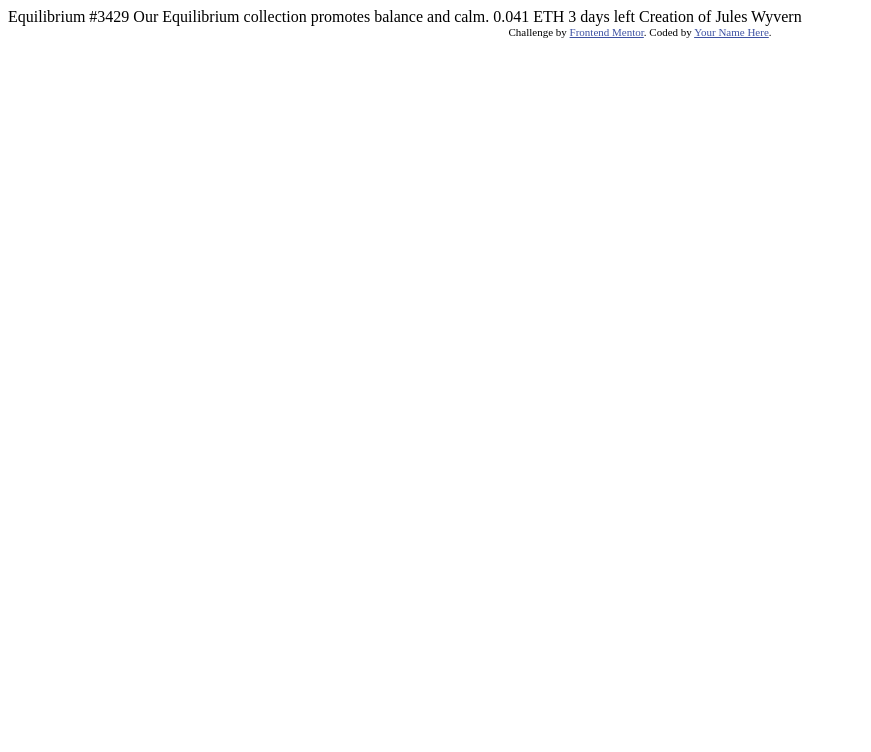
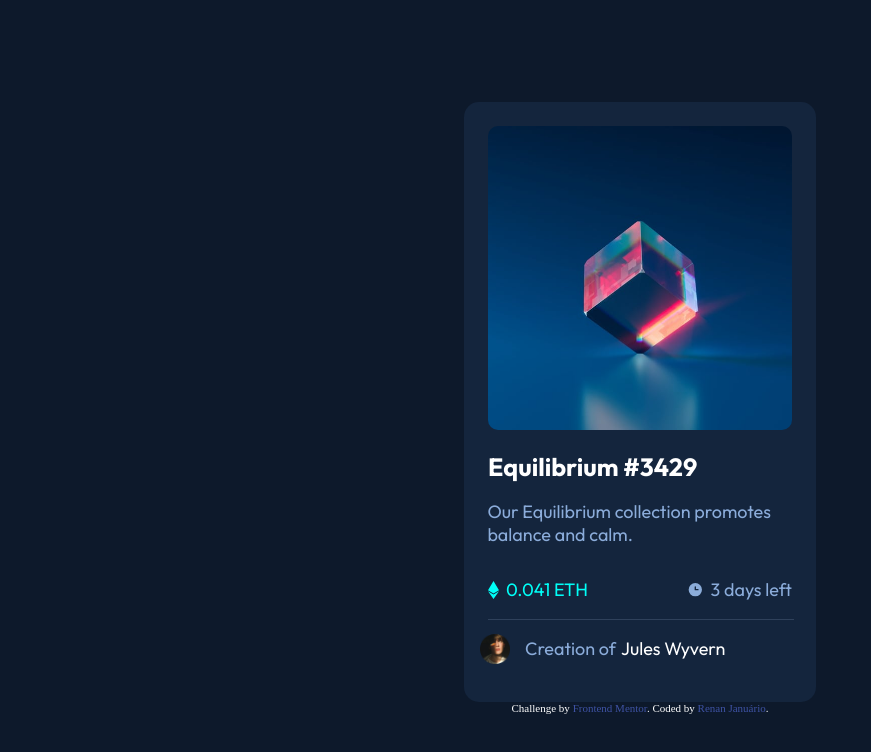
Before and after one commit to renanjdev/nft-card-component, a plain HTML site: page index.html in a window 1280 px wide. Shown: the whole page, without its empty margins (0-871 px from the left). Drawn offline with Linux system fonts and the light colour scheme.

Commit message:
create the style sheet

```diff
--- /dev/null
+++ b/css/style.css
@@ -0,0 +1,119 @@
+body {
+    background-color: hsl(217, 54%, 11%);
+    display: flex;
+    overflow: hidden;
+    align-items: center;
+    justify-content: center;
+    flex-direction: column;
+    height: 100vh;
+}
+
+main {
+    background-color: hsl(216, 50%, 16%);
+    box-sizing: border-box;
+    width: 22em;
+    height: 37.5em;
+    border-radius: 15px;
+    font-family: 'Outfit', sans-serif;
+    position: relative;
+}
+
+
+.main.-img {
+    width: 19em;
+    margin-top: 1.5em;
+    margin-left: 1.5em;
+    margin-right: 1.5em;
+    border-radius: 10px;
+}
+
+.main.-text {
+    font-weight: 600;
+    color: hsl(0, 0%, 100%);
+    margin-left: 1.5rem;
+    font-size: 25px;
+}
+
+.main.-textClean {
+    font-weight: 300;
+    color: hsl(215, 51%, 70%);
+    margin-left: 1.3em;
+    font-size: 18px;
+}
+
+.main.-alignOut {
+    display: flex;
+    align-items: center;
+    justify-content: space-between;
+    margin-left: 1.5em;
+    margin-right: 1.5em;
+}
+
+.main.-alignIn {
+    display: flex;
+    flex-direction: initial;
+    align-items: center;
+}
+
+.main.-priceEth {
+    color: hsl(178, 100%, 50%);
+    margin-left: 7px;
+    font-size: 18px;
+}
+
+.main.-timeLeft {
+    color: hsl(215, 51%, 70%);
+    margin-left: 7px;
+    font-size: 18px;
+}
+
+.main::before {
+    content: '';
+    position: absolute;
+    bottom: 60px;
+    left: 1.5em;
+    top:517px;
+    display: block;
+    height: 1px;
+    width: 292px;
+    background-color: hsl(215, 32%, 27%);
+}
+
+.avatar {
+    width: 30px;
+}
+
+.alignAvatar {
+    display: flex;
+    align-items: center;
+    margin-left: 1em;
+    position: relative;
+}
+
+.alignAvatar.-color {
+    font-weight: 300;
+    color: hsl(215, 51%, 70%);
+    margin-left: 15px;
+    font-size: 18px;
+    padding: 0;
+
+}
+
+.alignAvatar.-colorSecond {
+    font-weight: 300;
+    color: hsl(0, 0%, 100%);
+    margin-left: 5px;
+    font-size: 18px;
+
+}
+
+footer {
+    font-size: 11px;
+    text-align: center;
+    color: white;
+}
+
+.footer.-link {
+    color: hsl(228, 45%, 44%);
+    text-decoration: none;
+}
--- a/index.html
+++ b/index.html
@@ -1,33 +1,56 @@
 <!DOCTYPE html>
 <html lang="en">
-<head>
-  <meta charset="UTF-8">
-  <meta name="viewport" content="width=device-width, initial-scale=1.0"> <!-- displays site properly based on user's device -->
+  <head>
+    <meta charset="UTF-8">
+    <meta name="viewport" content="width=device-width, initial-scale=1.0">
+    <link rel="preconnect" href="https://fonts.googleapis.com">
+    <link rel="preconnect" href="https://fonts.gstatic.com" crossorigin>
+    <link href="https://fonts.googleapis.com/css2?family=Outfit:wght@400;700&display=swap" rel="stylesheet">
+    <link rel="icon" type="image/png" sizes="32x32" href="../nft-card-component/images/favicon-32x32.png">
+    <title>Frontend Mentor | NFT preview card component</title>
+    <link rel="stylesheet" href="css/style.css">
+  </head>
 
-  <link rel="icon" type="image/png" sizes="32x32" href="./images/favicon-32x32.png">
+  <body>
+    <main>
+      <img class="main -img" src="images/image-equilibrium.jpg" alt="image-equilibrium">
+      <h1 class="main -text">Equilibrium #3429</h1>
+      <h2 class="main -textClean">Our Equilibrium collection promotes balance and calm.</h2>
 
-  <title>Frontend Mentor | NFT preview card component</title>
+        <div class="main -alignOut">
+          <div class="main -alignIn">
+            <svg width="11" height="18" xmlns="http://www.w3.org/2000/svg">
+              <path d="M11 10.216 5.5 18 0 10.216l5.5 3.263 5.5-3.262ZM5.5 0l5.496 9.169L5.5 12.43 0 9.17 5.5 0Z" fill="#00FFF8"/>
+            </svg>
+            <p class="main -priceEth">
+              0.041 ETH
+            </p>
+          </div>
+          <div class="main -alignIn">
+            <svg width="17" height="17" xmlns="http://www.w3.org/2000/svg">
+              <path d="M8.305 2.007a6.667 6.667 0 1 0 0 13.334 6.667 6.667 0 0 0 0-13.334Zm2.667 7.334H8.305a.667.667 0 0 1-.667-.667V6.007a.667.667 0 0 1 1.334 0v2h2a.667.667 0 0 1 0 1.334Z" fill="#8BACD9"/>
+            </svg>
+            <p class="main -timeLeft">
+              3 days left
+            </p>
+          </div>
+        </div>
+        <div class="alignAvatar">
+          <img src="images/image-avatar.png" alt="" class="avatar">
+          <p class="alignAvatar -color">
+            Creation of <span class="alignAvatar -colorSecond">Jules Wyvern</span>
+          </p>
+        </div>
+    </main>
 
-  <!-- Feel free to remove these styles or customise in your own stylesheet 👍 -->
-  <style>
-    .attribution { font-size: 11px; text-align: center; }
-    .attribution a { color: hsl(228, 45%, 44%); }
-  </style>
-</head>
-<body>
 
-  Equilibrium #3429
 
-  Our Equilibrium collection promotes balance and calm.
 
-  0.041 ETH
-  3 days left
 
-  Creation of Jules Wyvern
 
-  <div class="attribution">
-    Challenge by <a href="https://www.frontendmentor.io?ref=challenge" target="_blank">Frontend Mentor</a>.
-    Coded by <a href="#">Your Name Here</a>.
-  </div>
-</body>
+    <footer>
+      Challenge by <a class="footer -link" href="https://www.frontendmentor.io?ref=challenge" target="_blank">Frontend Mentor</a>.
+      Coded by <a class="footer -link "href="#">Renan Januário</a>.
+    </footer>
+  </body>
 </html>
```
